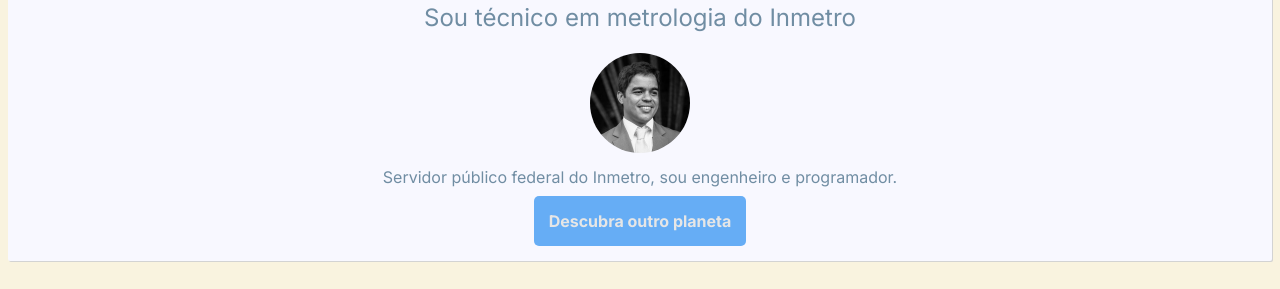
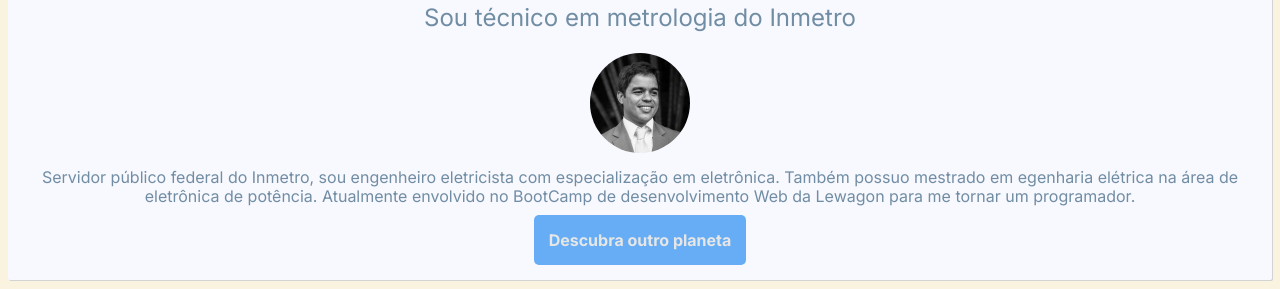
Before and after one commit to jhmluna/my-profile, a plain HTML site: page index.html in a window 1280 px wide. Shown: the part 125-414 px from the top of the page. Drawn offline with nearby package versions, Linux system fonts and the light colour scheme.

Commit message:
Added link and some description

```diff
--- a/index.html
+++ b/index.html
@@ -17,10 +17,12 @@
       <h2>Sou técnico em metrologia do Inmetro</h2>
       <img src="./images/profile.jpg" width="100px" alt="José Henrique">
       <p>
-        Servidor público federal do Inmetro, sou engenheiro e programador.
+        Servidor público federal do Inmetro, sou engenheiro eletricista com especialização em eletrônica.
+        Também possuo mestrado em egenharia elétrica na área de eletrônica de potência.
+        Atualmente envolvido no BootCamp de desenvolvimento Web da Lewagon para me tornar um programador.
       </p>
       <div id="link-outro-planeta">
-        <a href="#">Descubra outro planeta</a>
+        <a href="https://www.nasa.gov/multimedia/imagegallery/iotd.html">Descubra outro planeta</a>
       </div>
     </div>
     <div class="card">
```
